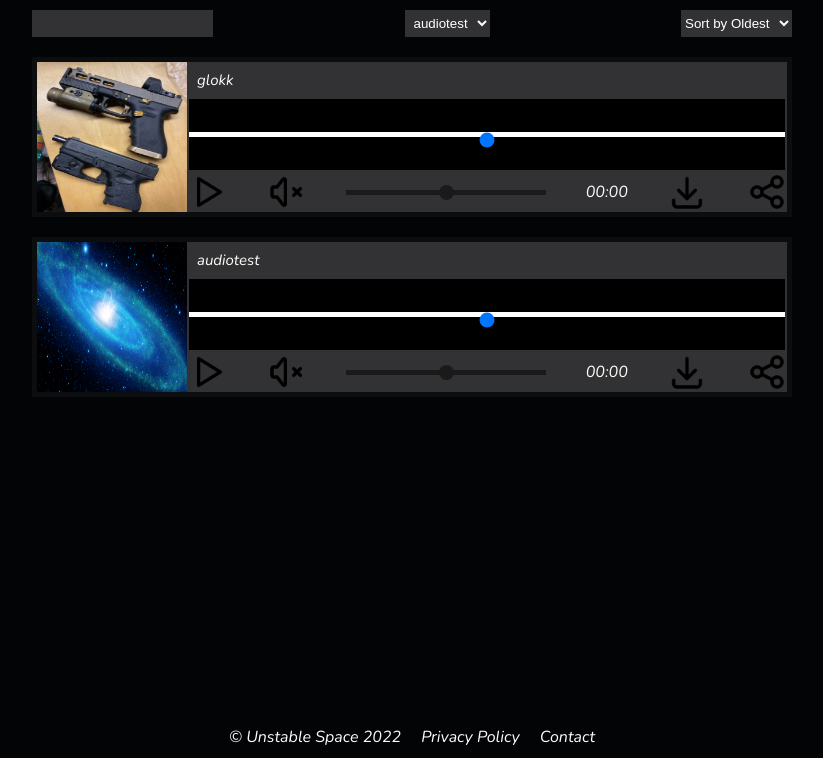
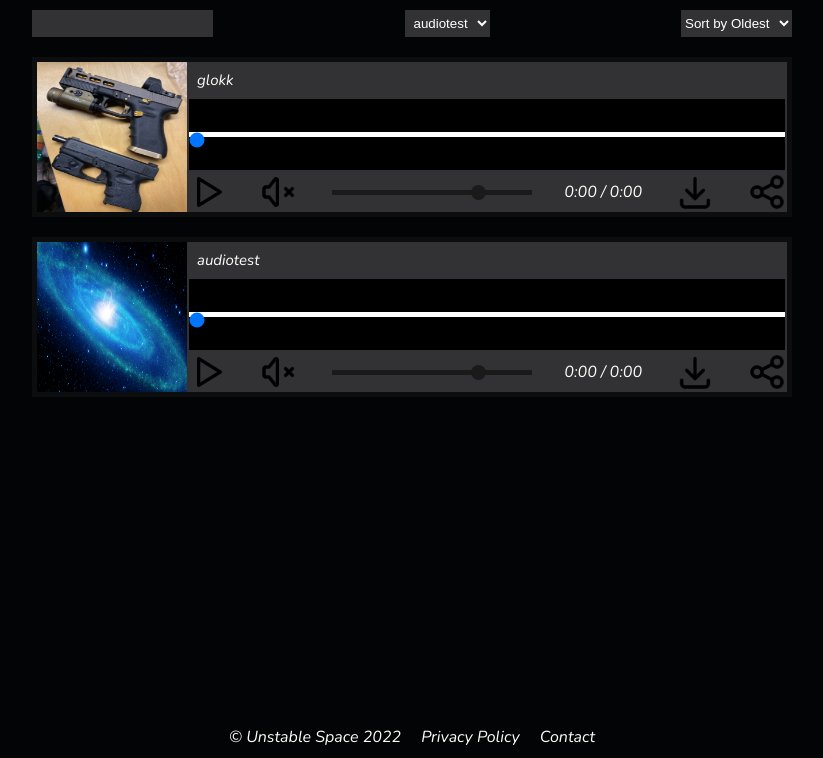
Before and after one commit to bmbson/Unstable-Space, a Django app: page /mixes in a window 1280 px wide. Shown: the part 42-800 px from the top of the page, without its empty margins (228-1051 px from the left). Run offline with Django 4.2, Linux system fonts and the light colour scheme; data comes from the database, SQL or seed files in the repository.

Commit message:
added pause + volume + styling + timer

```diff
--- a/unstablespace/main/static/main/js/audioElement.js
+++ b/unstablespace/main/static/main/js/audioElement.js
@@ -8,12 +8,24 @@ let share = document.querySelector(".share");
 let mute = document.querySelector(".mute");
 let audios = document.querySelectorAll('.audio');
 let ids = document.querySelectorAll('id')
+let timers = document.querySelector('.timer')
 
 //test elements will be migrated to a db
 
 function playAudio() {
     audio = this.closest('.rightSide').previousElementSibling.previousElementSibling;
-    audio.play();
+    if (audio.paused) {
+        audio.play();
+      } else {
+        audio.pause();
+      }
+};
+
+function calculateTime(secs) {
+    const minutes = Math.floor(secs / 60);
+    const seconds = Math.floor(secs % 60);
+    const returnedSeconds = seconds < 10 ? `0${seconds}` : `${seconds}`;
+    return `${minutes}:${returnedSeconds}`;
 };
 
 playButtons.forEach(playButton => {
@@ -32,10 +44,16 @@ volumeButtons.forEach(volumeButton => {
 audios.forEach(audio => {
     audio.addEventListener('timeupdate', (event) => {
         progressBar = audio.closest('.audioStreamWrapper').querySelector('.rightSide').querySelector('.middleBar').querySelector('.progressBar')
-        console.log(progressBar);
         const currentTime = audio.currentTime;
         const duration = audio.duration;
         const progressBarPosition = (currentTime / duration) * 100;
         progressBar.value = progressBarPosition;
     })
 })
+
+audios.forEach(audio => {
+    audio.addEventListener('timeupdate', (event) => {
+        timer = audio.closest('.audioStreamWrapper').querySelector('.rightSide').querySelector('.bottomBar').querySelector('.timer');
+        timer.innerHTML = String(calculateTime(audio.currentTime)) + " / " + String(calculateTime(audio.duration));
+    })
+})
--- a/unstablespace/main/static/main/mixes.css
+++ b/unstablespace/main/static/main/mixes.css
@@ -146,7 +146,7 @@ geluid op hover zetten zou hard zijn.
     object-fit: fill;
 }
 
-#timer {
+.timer {
     display: flex;
     align-items: center;
 }
--- a/unstablespace/main/templates/main/mixes.html
+++ b/unstablespace/main/templates/main/mixes.html
@@ -22,21 +22,21 @@
         {% for MixModel in MixModel  reversed %}
         <li class='mixListItem'>
             <div class="audioStreamWrapper">
-                <audio class="audio" src="{{ MixModel.audio.url }}" id="{{ MixModel.id }}"></audio>
+                <audio class="audio" src="{{ MixModel.audio.url }}" id="{{ MixModel.id }}" state="paused"></audio>
                 <div class="audioStreamImage"><img src='{{ MixModel.image.url }}' class="thumbnailImage"></div>
                 <div class="rightSide">
                     <div class="topBar">
                         <div class="playbackBar">{{MixModel.title}}</div>
                     </div>
                     <div class="middleBar">
-                        <input class="progressBar" type="range" class="time">
+                        <input class="progressBar" type="range" class="time" value="0">
                     </div>
                     <div class="bottomBar">
                         {% load static %}
                         <img class="playButton" src="{% static 'main/img/controls/player-play.png' %}" alt="">
                         <img class="mute" src="{% static 'main/img/controls/mute.png' %}" alt="">
-                        <input class="volume" type="range" class="time">
-                        <div id="timer">00:00</div>
+                        <input class="volume" type="range" class="time" value="75">
+                        <div class="timer">0:00 / 0:00</div>
                         <img class="download" src="{% static 'main/img/controls/download.png' %}" alt="">
                         <img class ="share" src="{% static 'main/img/controls/share.png' %}" alt="">
                     </div>
```
